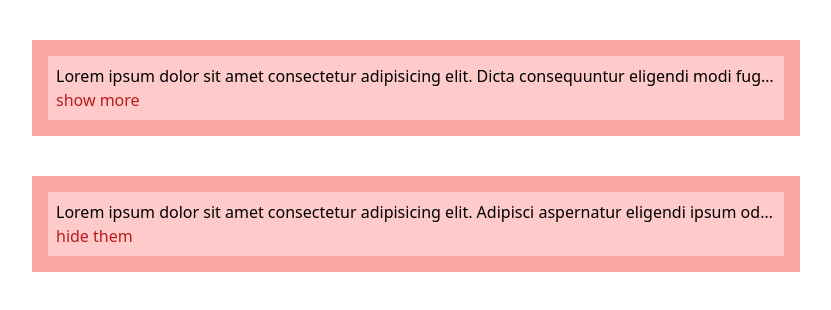
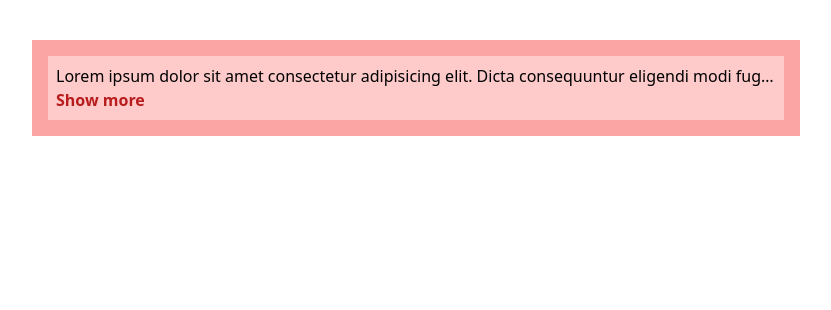
Before and after one commit to parisaMontakhab/Step-message, a React (Vite) app in the folder msg-step/: page / in a window 1280 px wide. Shown: the top 310 px of the page, without its empty margins (224-1055 px from the left). Built offline with nearby package versions, Linux system fonts and the light colour scheme.

Commit message:
feat: add state

```diff
--- a/msg-step/src/components/Challenge3.jsx
+++ b/msg-step/src/components/Challenge3.jsx
@@ -1,4 +1,9 @@
+import { useState } from "react";
+
 export default function ChallengeTree() {
+    const [show,setShow] = useState(false);
+
+
   return (
     <div>
       <TextCard>
@@ -7,15 +12,13 @@ export default function ChallengeTree() {
           consequuntur eligendi modi fuga aut eius doloremque unde fugit odio
           autem numquam provident possimus, repudiandae vero suscipit? Assumenda
           tempore commodi fugiat?
-          <p className="text-red-700">show more</p>
+          <p className="text-red-700 font-bold cursor-pointer" onClick={()=>setShow(!show)}>
+            {show ? 'Hide them' : 'Show more'}
+          </p>
         </p>
       </TextCard>
 
-      <TextCard>
-        <p className="bg-red-200 text-nowrap overflow-hidden truncate  p-2">Lorem ipsum dolor sit amet consectetur adipisicing elit. Adipisci aspernatur eligendi ipsum odio deleniti doloremque ab ullam aliquam asperiores laborum! Error, tenetur quos dolore excepturi dicta molestiae possimus unde repellendus
-            <p className="text-red-700">hide them</p>
-        </p>
-      </TextCard>
+
     </div>
   );
 }
```
